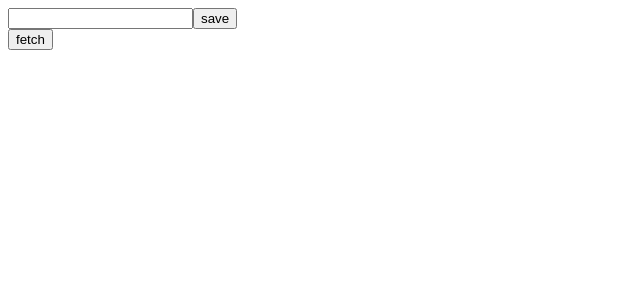
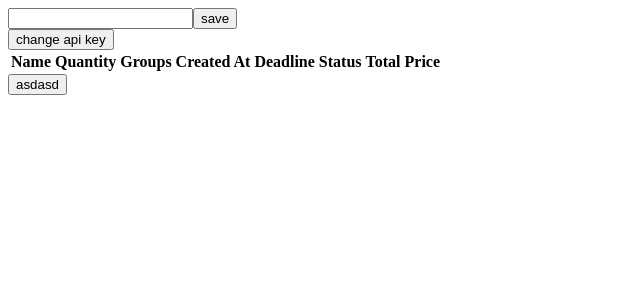
Before and after one commit to iammaou/pg-orders-management-service, a React (Vite) app in the folder frontend/: page / in a window 1280 px wide. Shown: the top 300 px of the page, without its empty margins (0-640 px from the left). Built offline with nearby package versions, Linux system fonts and the light colour scheme.

Commit message:
feat: successfully maps apiData to a table

```diff
--- a/frontend/src/App.tsx
+++ b/frontend/src/App.tsx
@@ -1,32 +1,19 @@
 import './App.css'
 import Cookies from 'js-cookie'
 import {ApiKeyForm} from './components/ApiKeyForm'
+import { DataTable } from './components/DataTable'
 
 function App() {
-  function handleSaveApiKey() {
-    console.log(Cookies.get('x-api-key'))
-  }
-
-  async function getOrders() {
-    await fetch('http://localhost:8080/api/Order', {
-      method: 'GET',
-      headers: {
-        'Content-Type': 'application/json',
-        'X-api-key': `${Cookies.get('x-api-key')}`,
-      },
-    })
-      .then((res) => {
-        return res.json()
-      })
-      .then((data) => {
-        console.log(data)
-      })
+  function handleApiKeyChange(){
+    Cookies.remove('x-api-key');
+    window.location.reload();
   }
 
   return (
     <div>
       <ApiKeyForm />
-      <button onClick={getOrders}>fetch</button>
+      <button onClick={handleApiKeyChange}>change api key</button>
+      <DataTable />
     </div>
   )
 }
--- a/frontend/src/components/ApiKeyForm.tsx
+++ b/frontend/src/components/ApiKeyForm.tsx
@@ -1,4 +1,3 @@
-import React from 'react'
 import Cookies from 'js-cookie'
 import '../index.css'
 
@@ -23,7 +22,9 @@ export const ApiKeyForm = () => {
           }}
         />
 
-        <button onClick={() => {formHidden == false ? formHidden = true : formHidden=false}}>save</button>
+        <button onClick={() => {
+          formHidden == false ? formHidden = true : formHidden=false; window.location.reload();
+          }}>save</button>
     </div>
   );
 }
--- /dev/null
+++ b/frontend/src/components/DataTable.tsx
@@ -0,0 +1,91 @@
+import Cookies from 'js-cookie'
+import { useState } from 'react'
+
+interface Order {
+    id: string,
+    name: string,
+    quantityGroups: QuantityGroup[],
+    createdAt: string,
+    deadline: string,
+    status: number,
+    totalPrice: number
+}
+
+interface QuantityGroup{
+    id: number,
+    groupKey: string,
+    quantities: Quantity[]
+}
+
+interface Quantity{
+    id: number,
+    size: string,
+    quantity: number
+}
+
+export const DataTable = () => {
+    const [orderData, setOrderData] = useState<Order[]>([]);
+
+    async function getOrders() {
+        await fetch('http://localhost:8080/api/Order', {
+            method: 'GET',
+            headers: {
+                'Content-Type': 'application/json',
+                'X-api-key': `${Cookies.get('x-api-key')}`,
+            },
+        })
+        .then((res) => {
+            return res.json()
+        })
+        .then((data) => {
+            setOrderData(data.items);
+        })
+
+        console.log(orderData);
+    }
+  return (
+    <div>
+        <table>
+            <thead>
+                <tr>
+                    <th>Name</th>
+                    <th>Quantity Groups</th>
+                    <th>Created At</th>
+                    <th>Deadline</th>
+                    <th>Status</th>
+                    <th>Total Price</th>
+                </tr>
+            </thead>
+            <tbody>
+                {orderData.map((order) => {
+                    return(
+                        <tr key={order.id}>
+                            <th>{order.name}</th>
+                            <th>{order.quantityGroups.map((group) => {
+                                return(
+                                    <div key={group.id}>
+                                        <h4>{group.groupKey}</h4>
+                                        <div>{group.quantities.map((quantity) => {
+                                            return(
+                                                <div key={quantity.id}>
+                                                    <p>{quantity.size}</p>
+                                                    <h6>{quantity.quantity}</h6>
+                                                </div>
+                                            );
+                                        })}</div>
+                                    </div>
+                                );
+                            })}</th>
+                            <th>{new Date(order.createdAt).toLocaleDateString()}</th>
+                            <th>{new Date(order.deadline).toLocaleDateString()}</th>
+                            <th>{order.status}</th>
+                            <th>{order.totalPrice}</th>
+                        </tr>
+                    );
+                })}
+            </tbody>
+        </table>
+        <button onClick={getOrders}>asdasd</button>
+    </div>
+  )
+}
```
